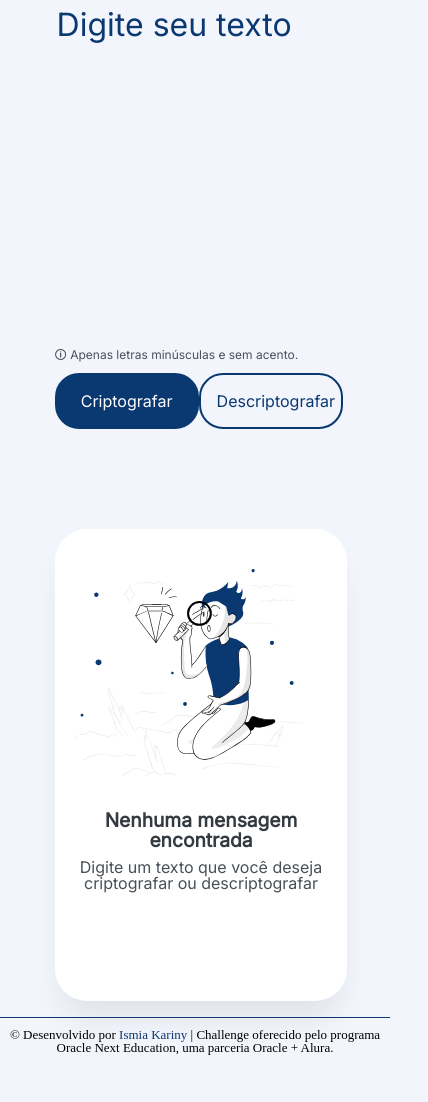
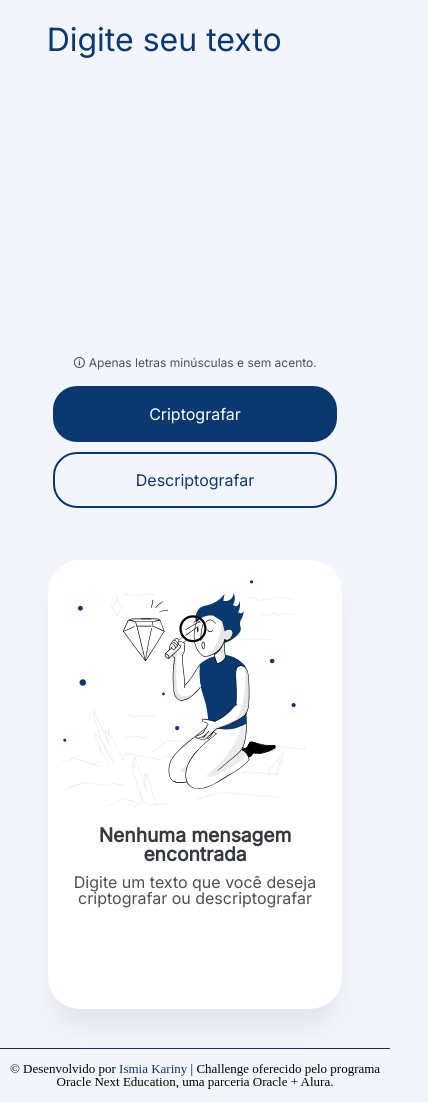
Before and after one commit to ismiakariny/decodificador-one, a plain HTML site: page index.html in a window 390 px wide. Shown: the part 110-1212 px from the top of the page, 428 px wide, since content can reach past the window. Before the commit the page ends 1174 px from the top, so only its background shows below. Drawn offline with nearby package versions, Linux system fonts and the light colour scheme.

Commit message:
Aprimorando responsividade

```diff
--- a/style.css
+++ b/style.css
@@ -226,24 +226,56 @@ footer {
 
 @media screen and (max-width: 480px) {
     main {
+        width: 90%;
         margin: 0 auto;
         display: flex;
         justify-content: center safe;
         flex-direction: column;
     }
 
+    header {
+        margin-bottom: 5%;
+    }
+
     .campo-de-entrada {
         width: 90%;
-        margin: 1em auto 0 auto;
+        margin: 5% auto;
+    }
+
+    #entrada-do-texto, #caixa {
+        width: 90%;
+        margin: 0 auto;
+        padding: 0.3em;
+    }
+
+    .info {
+        display: flex;
+        justify-content: center;
+        width: 100%;
+    }
+
+    .botoes-de-entrada {
+        display: flex;
+        flex-direction: column;
+        justify-content: safe center;
+    }
+
+    .botao-criptografar, .botao-descriptografar {
+        width: 90%;
+        margin: 0.3em auto;
     }
 
     .campo-de-saida, #imagem-msg {
         width: 90%;
-        margin: 1.5em auto 2em auto;
+        margin: 1em auto;
     }
 
-    .botoes-de-entrada {
-        display: flex;
+    footer {
+        margin-top: 1em;
+    }
+
+    footer p {
+        padding: 0.3em;
     }
 
 }
```
